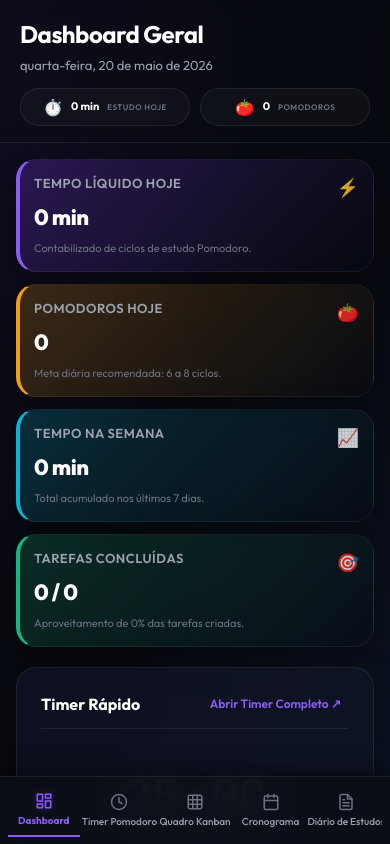
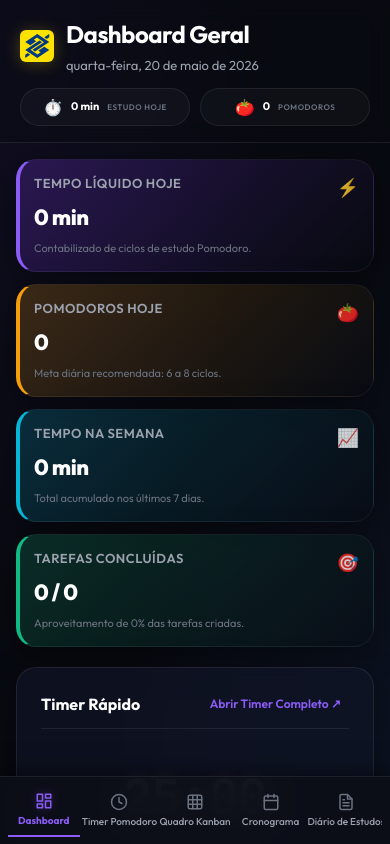
Before and after one commit to guedescss/study-dashboard, a website: page public/index.html in a window 390 px wide. Drawn offline with Linux system fonts and the light colour scheme; no server answers.

Commit message:
feat: Logo banco do brasil adicionado para mobile

```diff
--- a/public/index.html
+++ b/public/index.html
@@ -106,9 +106,23 @@
 
       <!-- HEADER -->
       <header class="app-header">
-        <div class="header-title">
-          <h2 id="current-tab-title">Dashboard Geral</h2>
-          <p id="current-date-display">Carregando data...</p>
+        <div class="header-main">
+          <div class="mobile-brand" aria-label="Banco do Brasil">
+            <svg viewBox="5 0 44 42" width="34" height="32" aria-hidden="true" focusable="false">
+              <g transform="translate(-293.14287,-491.34933)">
+                <g transform="matrix(2.5247497,0,0,2.5247497,-527.83489,-680.23413)">
+                  <path d="m 325.17194,480.68496 98.22755,0 0,-16.64551 -98.22755,0 z" fill="#fde100" />
+                  <path
+                    d="m 329.75202,470.27969 2.59766,1.7334 3.12011,-2.08008 -1.29882,-0.86915 1.68945,-1.12304 3.6377,2.42675 -5.97657,3.98438 1.29883,0.86914 7.41211,-4.9414 -6.24024,-4.16017 z m 12.48047,4.16015 -2.60253,-1.73339 -3.12013,2.08007 1.29883,0.86425 -1.68946,1.12794 -3.63768,-2.42676 5.97656,-3.98438 -1.29884,-0.86913 -7.40722,4.9414 6.24023,4.16016 z m 0,-6.58692 -1.30371,0.86915 -1.29882,-0.86915 2.60253,-1.7334 z m -12.48047,9.01368 1.29882,-0.86914 1.29884,0.86914 -2.59766,1.7334 z"
+                    fill="#003882" fill-rule="evenodd" />
+                </g>
+              </g>
+            </svg>
+          </div>
+          <div class="header-title">
+            <h2 id="current-tab-title">Dashboard Geral</h2>
+            <p id="current-date-display">Carregando data...</p>
+          </div>
         </div>
 
         <div class="quick-stats-header">
--- a/public/style.css
+++ b/public/style.css
@@ -266,6 +266,16 @@ a {
   background-color: rgba(8, 10, 17, 0.4);
   backdrop-filter: blur(12px);
   z-index: 10;
+}
+
+.header-main {
+  display: flex;
+  align-items: center;
+  gap: 12px;
+}
+
+.mobile-brand {
+  display: none;
 }
 
 .header-title h2 {
@@ -1464,6 +1474,23 @@ textarea.form-control {
 
   .app-header {
     padding: calc(16px + env(safe-area-inset-top)) 20px 16px 20px;
+    gap: 12px;
+  }
+
+  .mobile-brand {
+    width: 34px;
+    height: 32px;
+    display: flex;
+    flex: 0 0 34px;
+    align-items: center;
+    justify-content: center;
+    filter: drop-shadow(0 2px 8px rgba(253, 225, 0, 0.25));
+    overflow: hidden;
+  }
+
+  .mobile-brand svg {
+    display: block;
+    border-radius: 6px;
   }
 
   .content-body {
@@ -1560,6 +1587,10 @@ textarea.form-control {
     flex-direction: column;
     align-items: flex-start;
     gap: 12px;
+  }
+
+  .header-main {
+    width: 100%;
   }
 
   .quick-stats-header {
```
Also changed, not shown: 1 other file.
